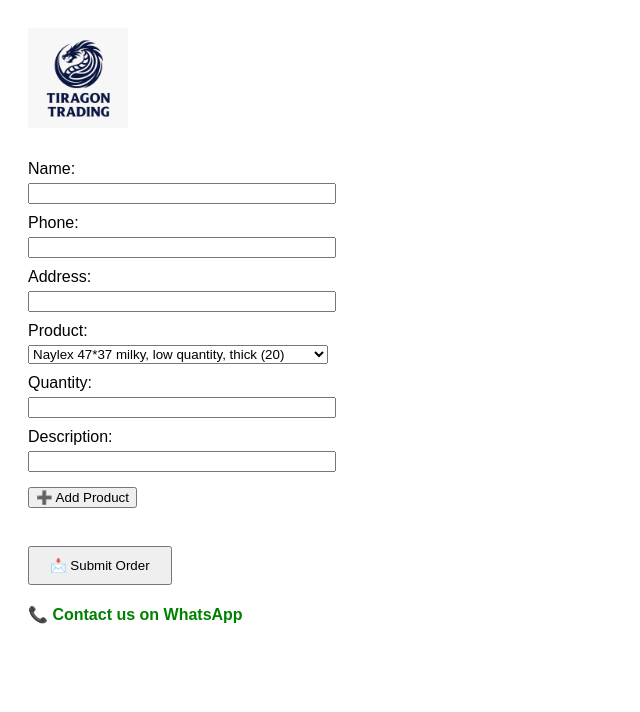
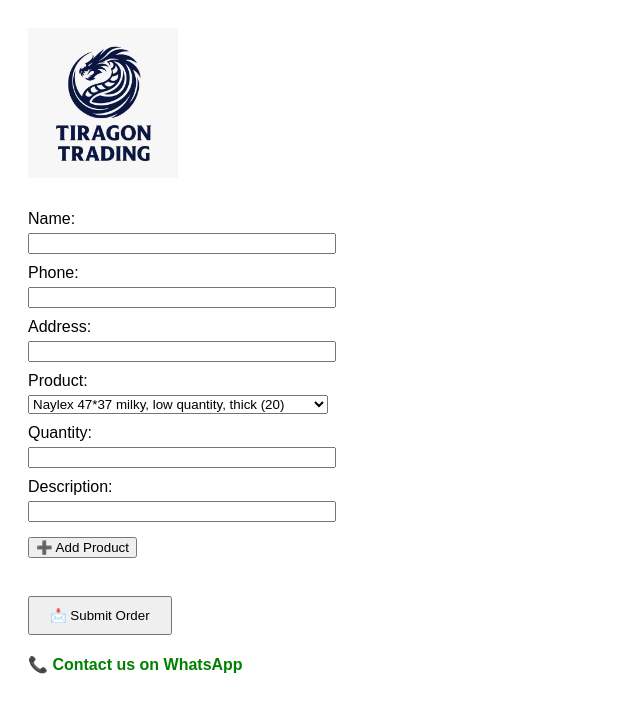
Before and after one commit to shlkhd/tiragon-plastic-order, a website: page public/index.html in a window 1280 px wide. Shown: the whole page, without its empty margins (0-640 px from the left). Drawn offline with Linux system fonts and the light colour scheme.

Commit message:
Update index.html

```diff
--- a/public/index.html
+++ b/public/index.html
@@ -13,7 +13,7 @@
   </style>
 </head>
 <body>
-  <img src="logo.png" alt="Logo" style="height:100px;"><br><br>
+  <img src="logo.png" alt="Logo" style="height:150px;"><br><br>
 
   <form id="order-form" method="POST" action="/submit" enctype="multipart/form-data">
     <label>Name:</label><input type="text" name="name" required />
```
